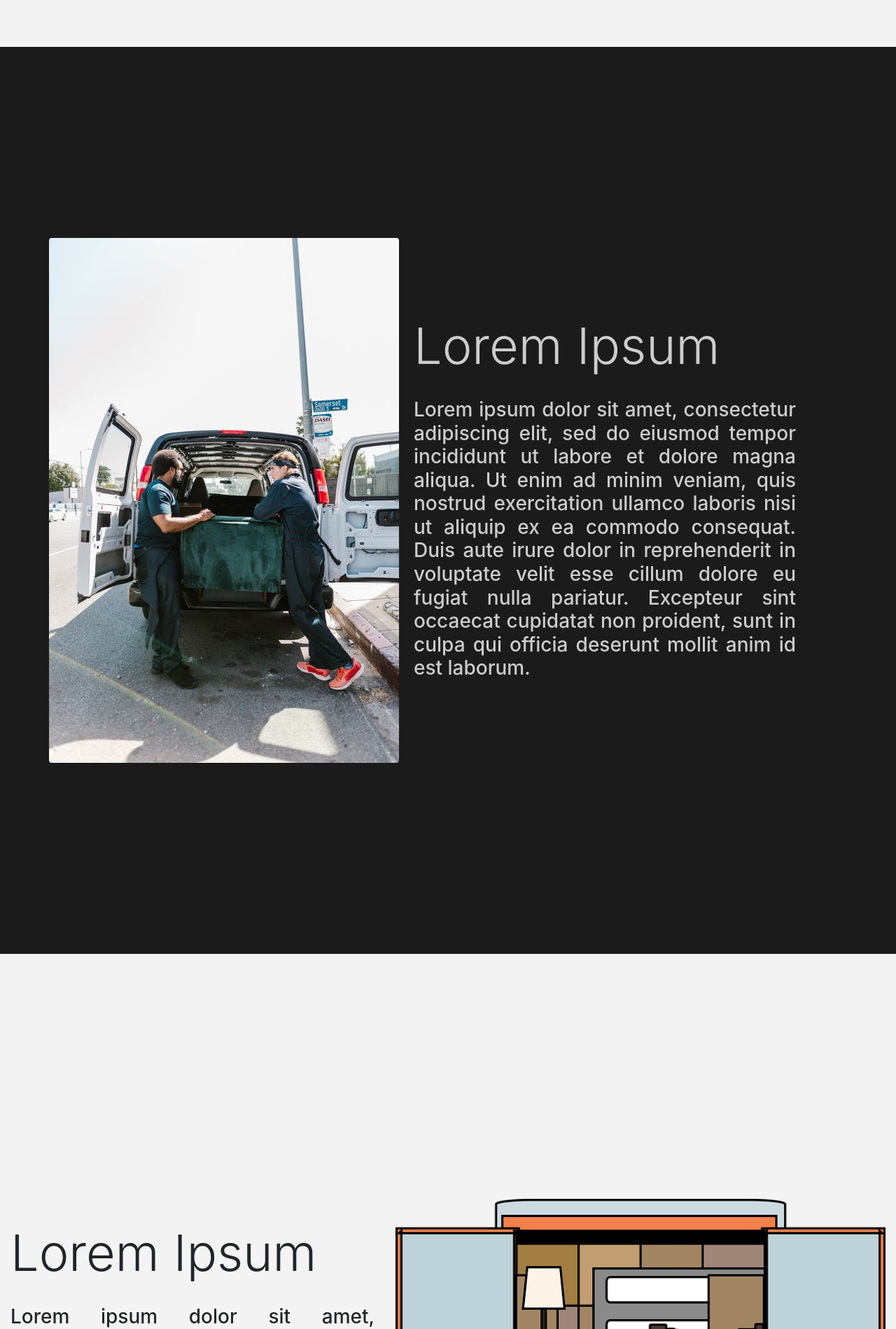
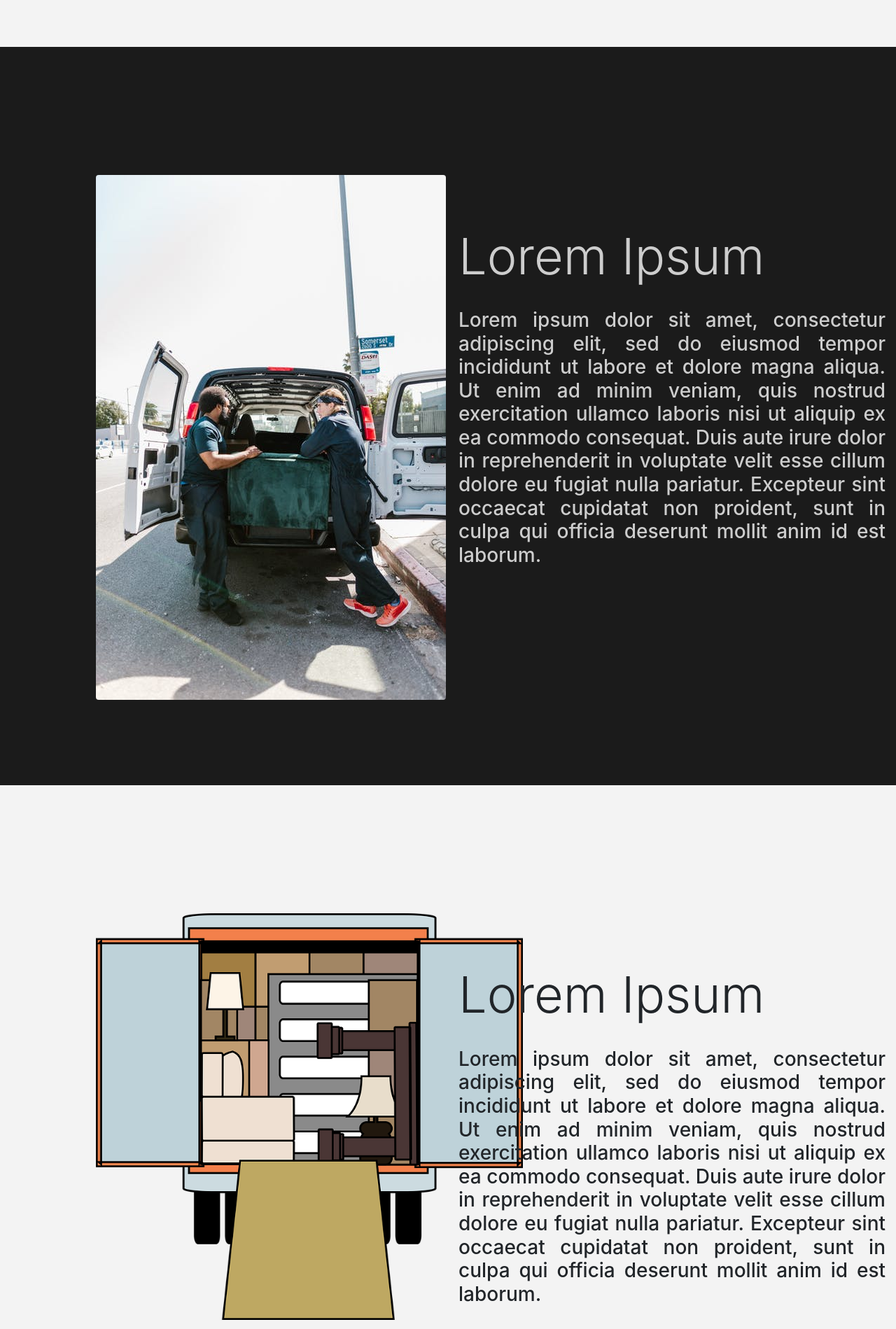
Before and after one commit to teediz/Demenagement-Authonome, a Flask app: page / in a window 1280 px wide. Shown: the part 1205-3104 px from the top of the page at 70% size. Run offline with Flask 2, Linux system fonts and the light colour scheme.

Commit message:
BREAKPOINTS

```diff
--- a/static/style.css
+++ b/static/style.css
@@ -37,18 +37,13 @@ h1.bar_menu {
 }
 
 .paragraphe_deuxieme {
-    margin-top: 30%;
-    margin-right: 10%;
+    margin-top: 20%;
+    margin-bottom: 20%;
 }
 
 img.deliveryman {
-    display: flex;
-    justify-content: center;
-    align-items: center;
-    color: red;
-    margin-top: 50%;
-    margin-bottom: 50%;
-    margin-left: 10%;
+    margin-top: 30%;
+    margin-left: 20%;
 }
 
 /* TROISIÈME SECTION */
@@ -59,11 +54,15 @@ img.deliveryman {
 }
 
 .paragraphe_troisieme {
-    margin-top: 30%;
+    margin-top: 20%;
+    margin-bottom: 20%;
+
 }
 
 img.truckLoaded {
-    margin-top: 50%;
+    margin-top: 30%;
+    margin-left: 20%;
+
 }
 
 /* QUATRIÈME SECTION */
@@ -74,6 +73,20 @@ img.truckLoaded {
 }
 
 /* Responive bullshit */
+@media (max-width: 680px) {
+    .titre_premier{
+        font-size: 11vw;
+    }
+}
+
+
+@media (max-width: 600px) {
+    .titre_premier{
+        font-size: 12vw;
+    }
+}
+
+
 
 @media (max-width: 500px) {
     .premiereSections {
@@ -99,6 +112,26 @@ img.truckLoaded {
     }
 }
 
+
+@media (max-width: 1650px) {
+    .img.truckLoaded{
+    }
+
+    img.deliveryman{
+
+    }
+}
+
+@media (max-width: 1400px) {
+    .img.truckLoaded{
+        margin-top: 0%;
+        margin-left: 0%;
+    }
+
+    img.deliveryman{
+
+    }
+}
 .btn-three {
     color: #cdcdcd;
     transition: all 0.5s;
--- a/templates/index.html
+++ b/templates/index.html
@@ -32,26 +32,36 @@
     <br>
     <div class="row text-center">
         <div class="col-sm">
+            <a href="#premier">
                 <div class="box-3">
                     <div class="btn btn-three">
-                    <span>C'EST QUOI? </span>
+                        <span> C'EST QUOI? </span>
                     </div>
                 </div>
+            </a>
+
 
         </div>
         <div class="col-sm">
+            <a href="#deuxieme">
+
                 <div class="box-3">
                     <div class="btn btn-three">
                         <span>À PROPOS</span>
                     </div>
                 </div>
+            </a>
+
         </div>
         <div class="col-sm">
+            <a href="#contact">
+
                 <div class="box-3">
                     <div class="btn btn-three">
                         <span>CONTACT</span>
                     </div>
                 </div>
+            </a>
         </div>
 
 
@@ -62,12 +72,12 @@
 <div class="container-fluid" style="background-color: #1B1B1B; color: #cdcdcd">
     <div class="row">
         <div class="col-sm">
-            <img alt="deliveryman" class="deliveryman rounded"
+            <img alt="deliveryman" class="deliveryman rounded img-fluid" width="500"
                  src="/static/images/deliveryman.jpeg">
         </div>
         <br>
         <div class="col-sm paragraphe_deuxieme">
-            <H1 class="display-3"> Lorem Ipsum </H1>
+            <H1 class="display-3" id="premier"> Lorem Ipsum </H1>
             <br>
             <h3 class="text-justify">Lorem ipsum dolor sit amet, consectetur adipiscing elit, sed do eiusmod tempor
                 incididunt ut labore
@@ -77,13 +87,19 @@
                 culpa qui officia deserunt mollit anim id est laborum.</h3>
         </div>
     </div>
+    <br>
+    <br>
 </div>
 
 
 <div class="container-fluid" style="background-color: #F3F3F3;">
-    <div class="row">
+    <div class="row row justify-content-center">
+        <div class="col-sm">
+            <img alt="truckLoaded" class="truckLoaded rounded img-fluid" width="650"
+                 src="/static/images/truckLoaded.png">
+        </div>
         <div class="col-sm paragraphe_troisieme">
-            <H1 class="display-3"> Lorem Ipsum </H1>
+            <H1 class="display-3" id="deuxieme"> Lorem Ipsum </H1>
             <br>
             <h3 class="text-justify">Lorem ipsum dolor sit amet, consectetur adipiscing elit, sed do eiusmod tempor
                 incididunt ut labore
@@ -92,16 +108,14 @@
                 cillum dolore eu fugiat nulla pariatur. Excepteur sint occaecat cupidatat non proident, sunt in
                 culpa qui officia deserunt mollit anim id est laborum.</h3>
         </div>
-        <div class="col-sm">
-            <img alt="truckLoaded" class="truckLoaded" width="700"
-                 src="/static/images/truckLoaded.png">
-        </div>
 
     </div>
+    <br>
+    <br>
 </div>
 
 
-<div class="container-fluid" style="background-color: #1B1B1B; color: #cdcdcd">
+<div class="container-fluid" style="background-color: #1B1B1B; color: #cdcdcd" id="contact">
     <br>
     <h1 class="display-4 text-center"> Contacts </h1>
     <br>
@@ -115,8 +129,11 @@
                         <path d="M16 8.049c0-4.446-3.582-8.05-8-8.05C3.58 0-.002 3.603-.002 8.05c0 4.017 2.926 7.347 6.75 7.951v-5.625h-2.03V8.05H6.75V6.275c0-2.017 1.195-3.131 3.022-3.131.876 0 1.791.157 1.791.157v1.98h-1.009c-.993 0-1.303.621-1.303 1.258v1.51h2.218l-.354 2.326H9.25V16c3.824-.604 6.75-3.934 6.75-7.951z"/>
                     </svg>
                 </a>
+                <br>
             </div>
+            <br>
             <div class="col-sm">
+                <br>
                 <a href="https://www.instagram.com/demenagement_autonome/" target="_blank">
                     <svg xmlns="http://www.w3.org/2000/svg" width="100" height="100" fill="currentColor"
                          class="bi bi-instagram"
@@ -140,7 +157,6 @@
                     <input type="email" class="form-control" id="email" placeholder="Votre email">
                 </div>
                 <br>
-
             </div>
             <div class="form-group">
                 <label for="message"> Votre Message</label>
@@ -149,15 +165,14 @@
             <button type="submit" class="btn btn-light">Envoyer!</button>
             </br>
         </form>
+        <br>
 
     </div>
-
-
 </div>
 <footer style="background-color: #F3F3F3">
     <br>
     <DIV CLASS="row text-center">
-        <p> Viktor & Julien INC. </p>
+        <p> Viktor & Julien INC.</a> </p>
         <p> 2022 </p>
     </DIV>
 </footer>
```
Lines whose indentation alone changed are shown as unchanged.
